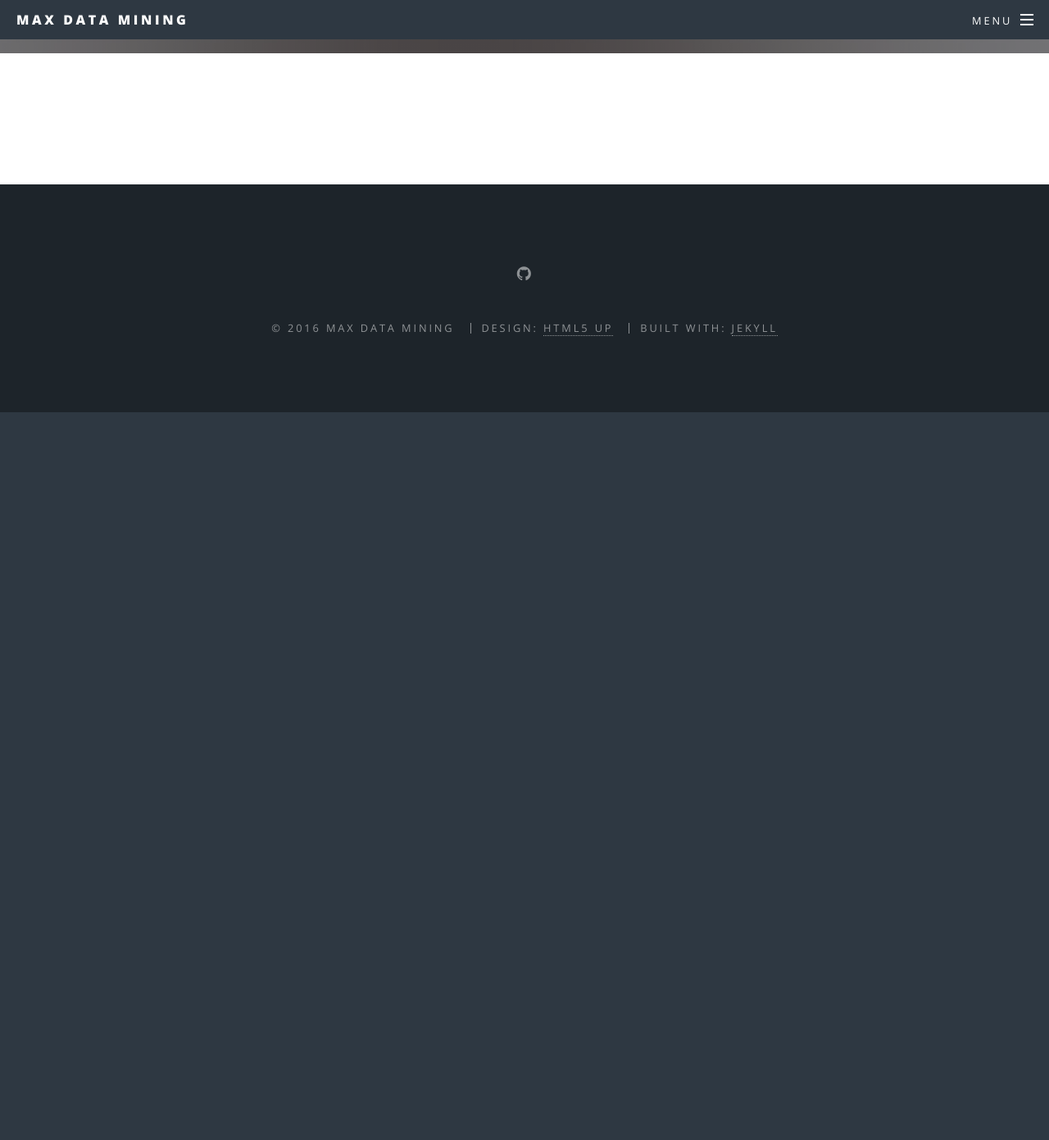
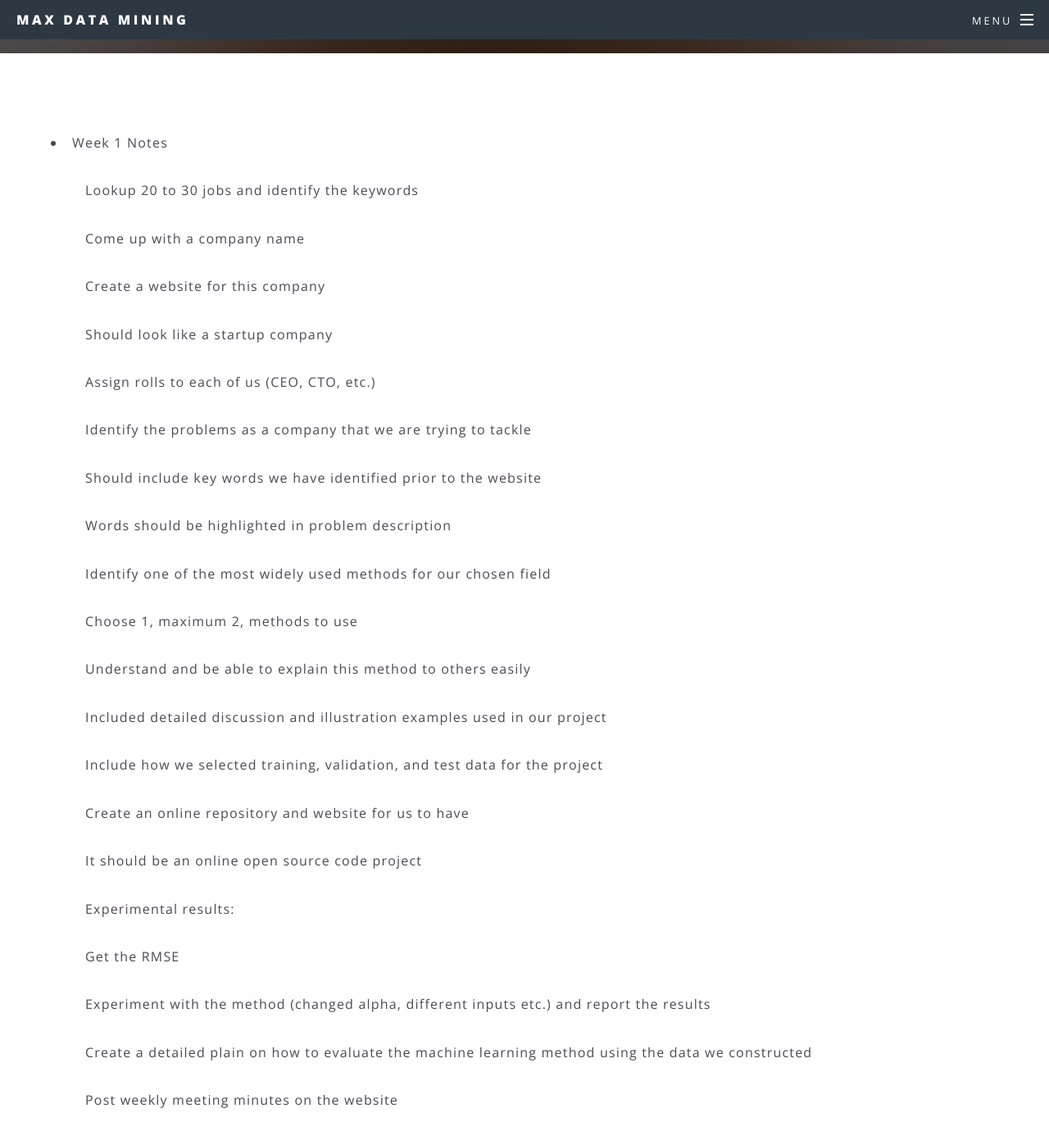
Before and after one commit to pbabokhov/MaxDataMining.github.io, a Jekyll site: the page built from updates.html, in a window 1280 px wide and 1400 px high, scrolled down 270 px. Shown: the top 1391 px of the window at 82% size. Built offline with Jekyll 4.4.1, drawn with Linux system fonts in a browser that asks for light colours; before the commit the page ends 900 px from its top, so only the background shows below that.

Commit message:
Add Links and Updates
Links to code
Links updated in index
Added content to updates
Add link to data description page

```diff
--- a/_includes/header.html
+++ b/_includes/header.html
@@ -10,6 +10,7 @@
             <li><a href="index.html">Home</a></li>
             <li><a href="updates.html">Weekly Progress</a></li>
             <li><a href="method.html">Method</a></li>
+            <li><a href="data.html">Case Study and Data</a></li>
           </ul>
         </div>
       </li>
--- /dev/null
+++ b/data.html
@@ -0,0 +1,4 @@
+---
+layout: page
+title: Case Study - How we chose our data and how we tested it
+---
--- a/updates.html
+++ b/updates.html
@@ -2,3 +2,28 @@
 layout: page
 title: Weekly Progress
 ---
+<ul>
+  <li>
+    <p>Week 1 Notes</p>
+    <ul>Lookup 20 to 30 jobs and identify the keywords</ul>
+    <ul>Come up with a company name</ul>
+    <ul>Create a website for this company</ul>
+    <ul>Should look like a startup company</ul>
+    <ul>Assign rolls to each of us (CEO, CTO, etc.)</ul>
+    <ul>Identify the problems as a company that we are trying to tackle</ul>
+    <ul>Should include key words we have identified prior to the website</ul>
+    <ul>Words should be highlighted in problem description</ul>
+    <ul>Identify one of the most widely used methods for our chosen field</ul>
+    <ul>Choose 1, maximum 2, methods to use</ul>
+    <ul>Understand and be able to explain this method to others easily</ul>
+    <ul>Included detailed discussion and illustration examples used in our project</ul>
+    <ul>Include how we selected training, validation, and test data for the project</ul>
+    <ul>Create an online repository and website for us to have</ul>
+    <ul>It should be an online open source code project</ul>
+    <ul>Experimental results:</ul>
+    <ul>Get the RMSE</ul>
+    <ul>Experiment with the method (changed alpha, different inputs etc.) and report the results</ul>
+    <ul>Create a detailed plain on how to evaluate the machine learning method using the data we constructed</ul>
+    <ul>Post weekly meeting minutes on the website</ul>
+  </li>
+</ul>
```
Also changed, not shown: index.html (+4 -4 lines), 1 other file.
